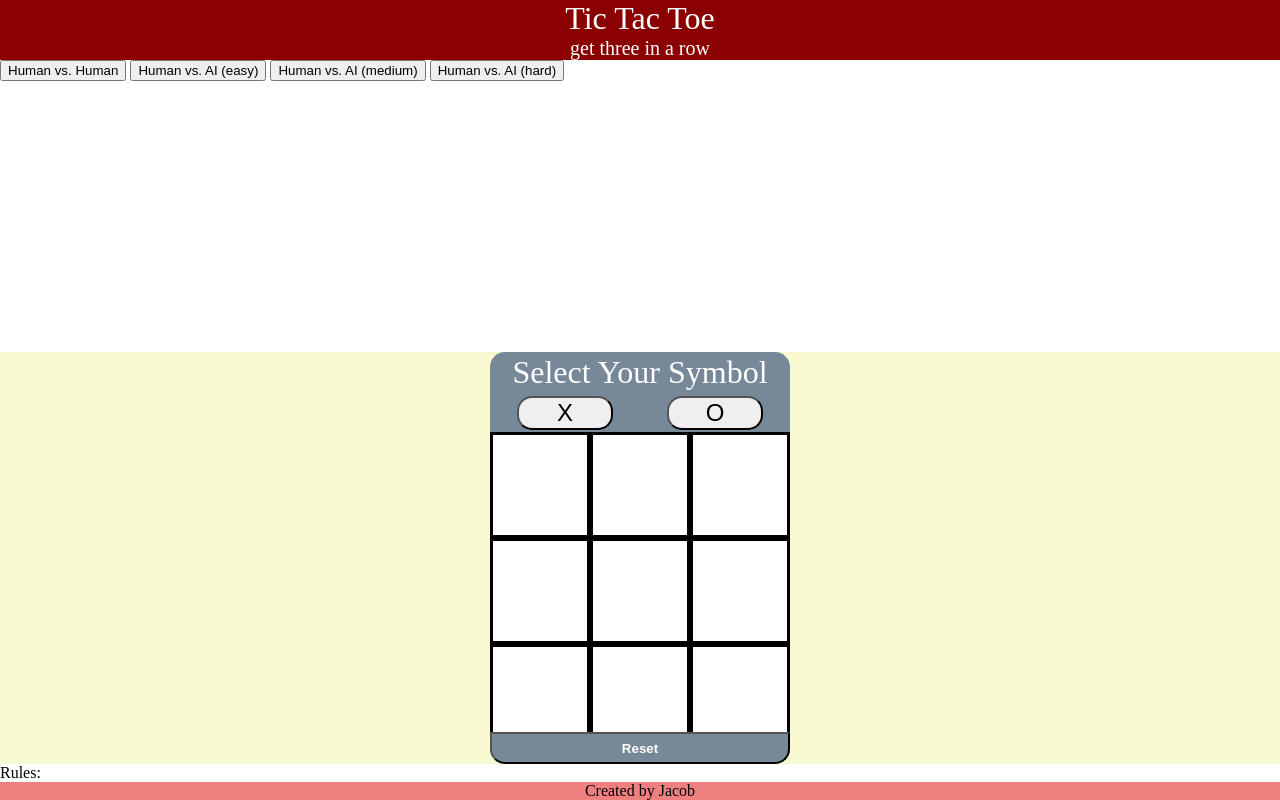
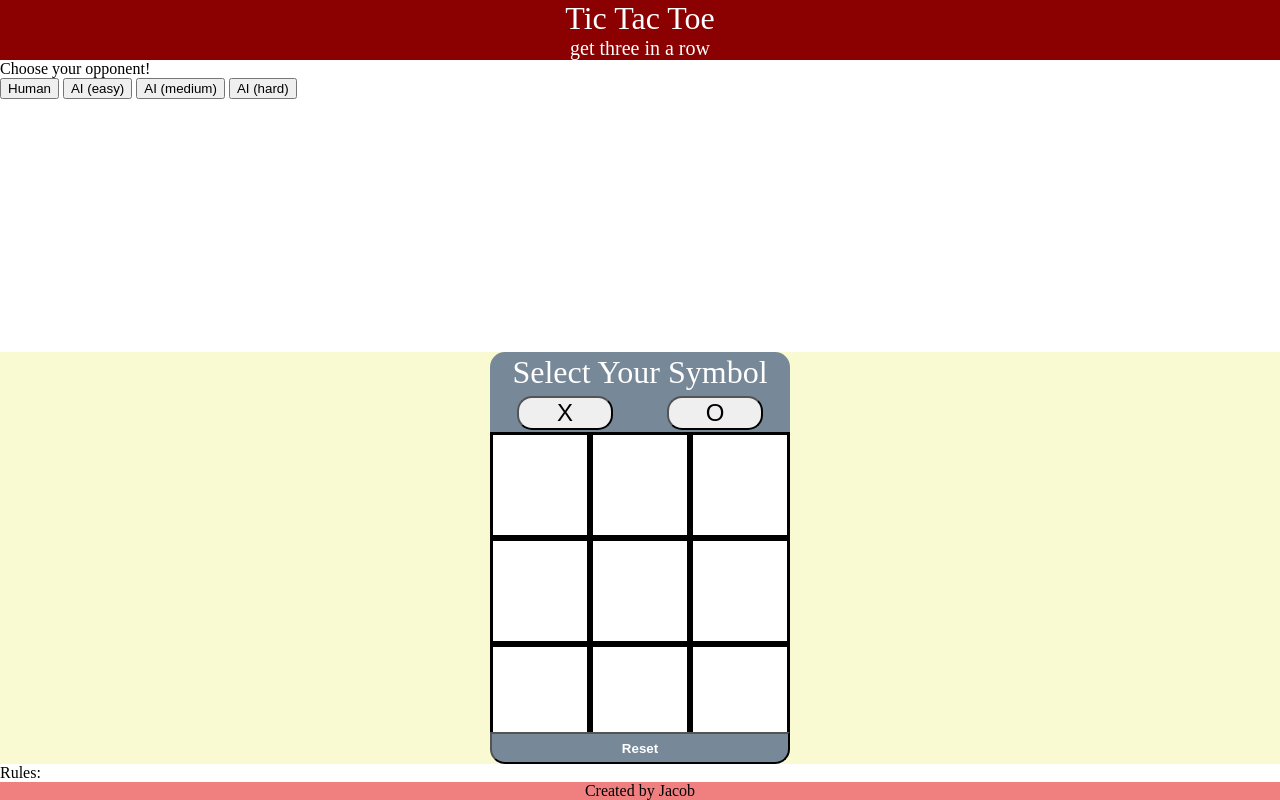
Before and after one commit to jakovid/Portfolio-03-Tic-Tac-Toe, a plain HTML site: page index.html in a window 1280 px wide. Drawn offline with Linux system fonts and the light colour scheme.

Commit message:
updated the mode select html

```diff
--- a/index.html
+++ b/index.html
@@ -14,10 +14,11 @@
         <div id="headerSubTitle">get three in a row</div>
     </div>
     <div id="modeSelectBox">
-        <button id="hum">Human vs. Human</button>
-        <button id="easy">Human vs. AI (easy)</button>
-        <button id="medium">Human vs. AI (medium)</button>
-        <button id="hard">Human vs. AI (hard)</button>
+        <div id="modeSelectTitle">Choose your opponent!</div>
+        <button id="hum">Human</button>
+        <button id="easy">AI (easy)</button>
+        <button id="medium">AI (medium)</button>
+        <button id="hard">AI (hard)</button>
     </div>
     <div id="gameZone">
         <div id="gameZoneTop">
```
